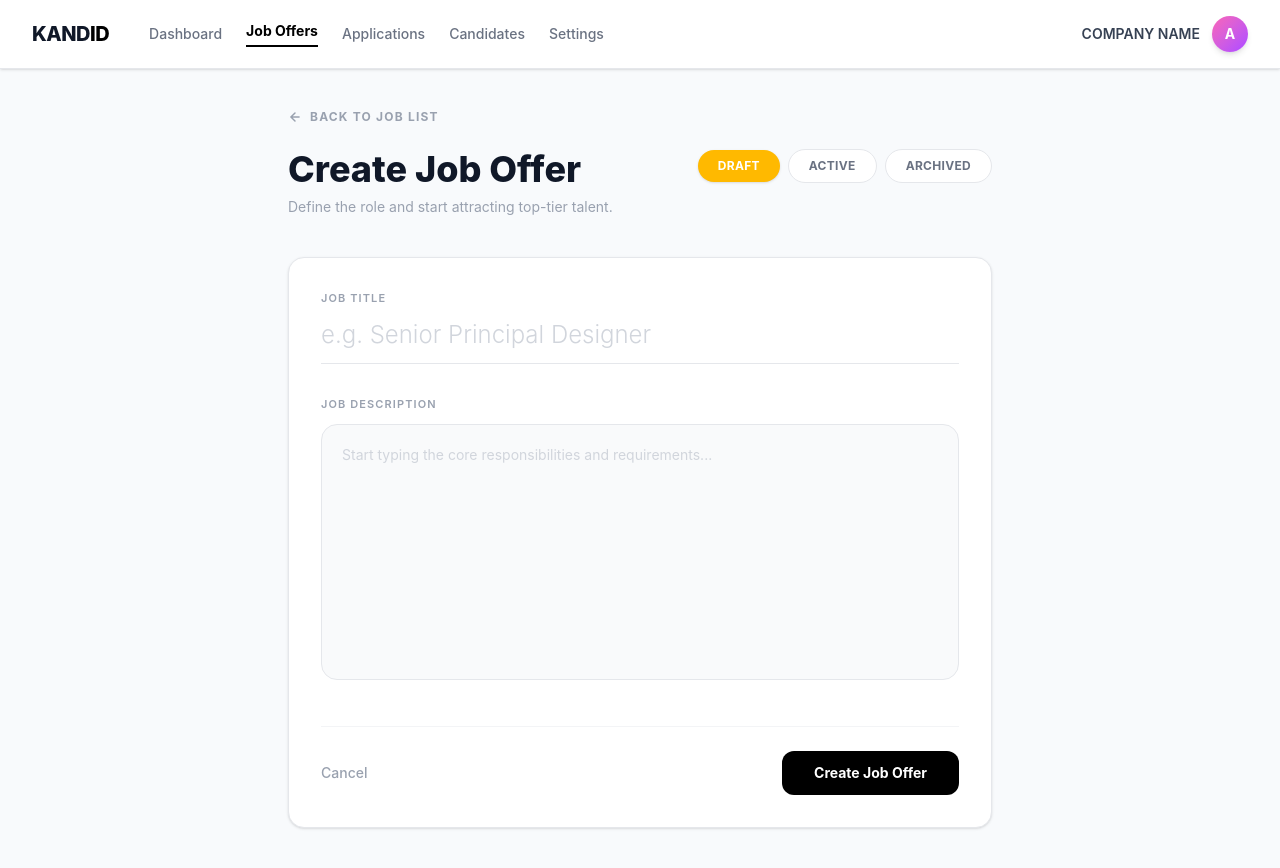
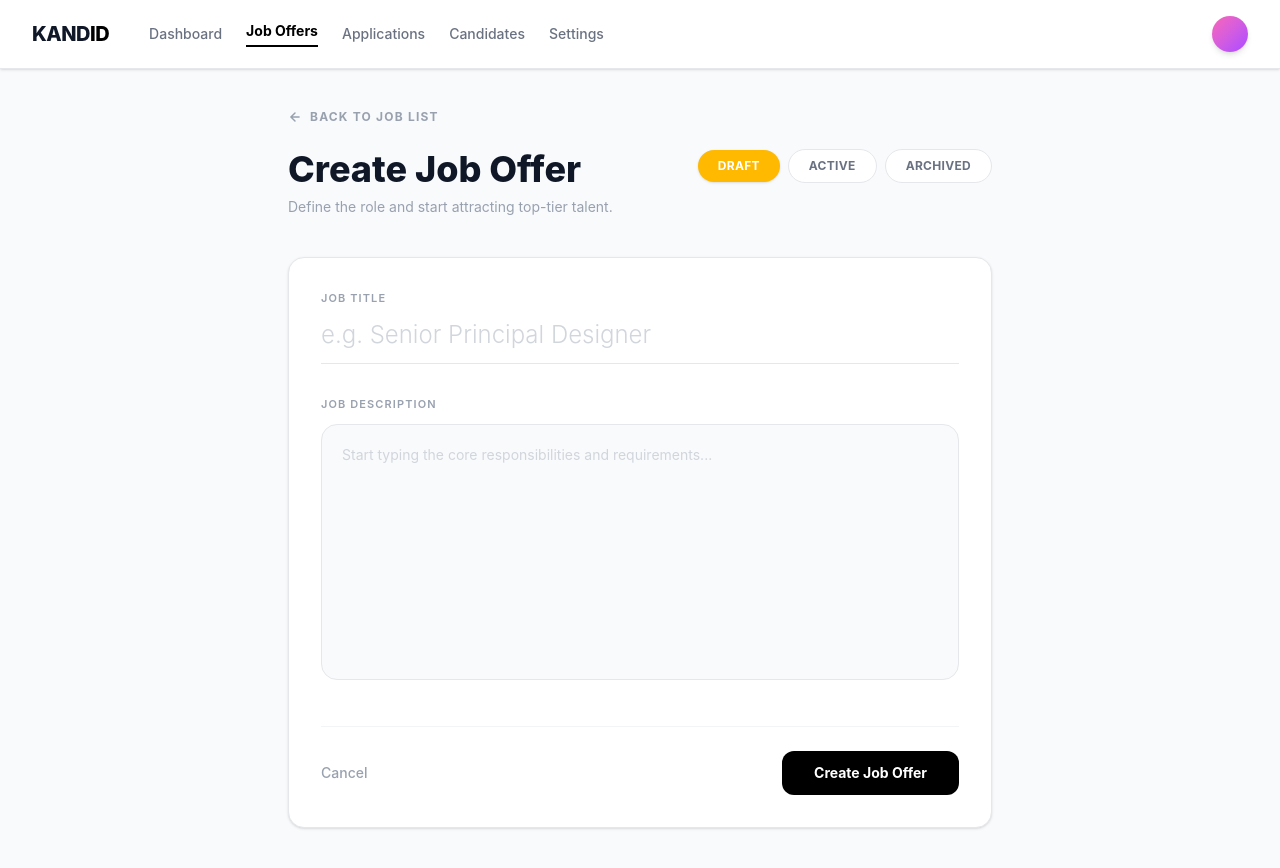
Before and after one commit to youssef-boudouar/KANDID, a React app in the folder frontend/: page /job-offers/create in a window 1280 px wide. Built offline with nearby package versions, Linux system fonts and the light colour scheme; no server answers; the HTML template or start-up script is replaced by a standard one.

Commit message:
fix: replace hardcoded navbar with dynamic user/company data

```diff
--- a/frontend/src/pages/CreateJob.jsx
+++ b/frontend/src/pages/CreateJob.jsx
@@ -1,4 +1,4 @@
-import { useState } from 'react';
+import { useState, useEffect } from 'react';
 import { useNavigate } from 'react-router-dom';
 import axios from 'axios';
 
@@ -8,6 +8,18 @@ function CreateJob() {
     const [description, setDescription] = useState('');
     const [status, setStatus] = useState('draft');
     const [error, setError] = useState('');
+    const [companyName, setCompanyName] = useState('');
+    const [userName, setUserName] = useState('');
+
+    useEffect(() => {
+        const token = localStorage.getItem('token');
+        axios.get('http://localhost:8000/api/user', {
+            headers: { Authorization: `Bearer ${token}` }
+        }).then(response => {
+            setUserName(response.data.name);
+            setCompanyName(response.data.company?.name || '');
+        });
+    }, []);
 
     const handleSubmit = () => {
     const token = localStorage.getItem('token');
@@ -44,9 +56,9 @@ function CreateJob() {
                         </div>
                     </div>
                     <div className="flex items-center gap-3">
-                        <span className="text-sm font-semibold text-gray-700">COMPANY NAME</span>
+                        <span className="text-sm font-semibold text-gray-700">{companyName}</span>
                         <div className="w-9 h-9 rounded-full bg-gradient-to-br from-pink-400 to-purple-500 flex items-center justify-center text-white text-sm font-bold shadow-md">
-                            A
+                            {userName.charAt(0).toUpperCase()}
                         </div>
                     </div>
                 </div>
--- a/frontend/src/pages/EditJob.jsx
+++ b/frontend/src/pages/EditJob.jsx
@@ -10,6 +10,8 @@ function EditJob() {
     const [status, setStatus] = useState('draft');
     const [error, setError] = useState('');
     const [loading, setLoading] = useState(true);
+    const [companyName, setCompanyName] = useState('');
+    const [userName, setUserName] = useState('');
 
     useEffect(() => {
         const token = localStorage.getItem('token');
@@ -23,6 +25,13 @@ function EditJob() {
         }).catch(() => {
             setError('Failed to load job offer');
             setLoading(false);
+        });
+
+        axios.get('http://localhost:8000/api/user', {
+            headers: { Authorization: `Bearer ${token}` }
+        }).then(response => {
+            setUserName(response.data.name);
+            setCompanyName(response.data.company?.name || '');
         });
     }, []);
 
@@ -68,9 +77,9 @@ function EditJob() {
                         </div>
                     </div>
                     <div className="flex items-center gap-3">
-                        <span className="text-sm font-semibold text-gray-700">COMPANY NAME</span>
+                        <span className="text-sm font-semibold text-gray-700">{companyName}</span>
                         <div className="w-9 h-9 rounded-full bg-gradient-to-br from-pink-400 to-purple-500 flex items-center justify-center text-white text-sm font-bold shadow-md">
-                            A
+                            {userName.charAt(0).toUpperCase()}
                         </div>
                     </div>
                 </div>
--- a/frontend/src/pages/JobDetails.jsx
+++ b/frontend/src/pages/JobDetails.jsx
@@ -8,6 +8,8 @@ function JobDetails() {
     const [job, setJob] = useState(null);
     const [error, setError] = useState('');
     const [loading, setLoading] = useState(true);
+    const [companyName, setCompanyName] = useState('');
+    const [userName, setUserName] = useState('');
 
     useEffect(() => {
         const token = localStorage.getItem('token');
@@ -19,6 +21,13 @@ function JobDetails() {
         }).catch(() => {
             setError('Failed to load job offer');
             setLoading(false);
+        });
+
+        axios.get('http://localhost:8000/api/user', {
+            headers: { Authorization: `Bearer ${token}` }
+        }).then(response => {
+            setUserName(response.data.name);
+            setCompanyName(response.data.company?.name || '');
         });
     }, []);
 
@@ -67,9 +76,9 @@ function JobDetails() {
                         </div>
                     </div>
                     <div className="flex items-center gap-3">
-                        <span className="text-sm font-semibold text-gray-700">COMPANY NAME</span>
+                        <span className="text-sm font-semibold text-gray-700">{companyName}</span>
                         <div className="w-9 h-9 rounded-full bg-gradient-to-br from-pink-400 to-purple-500 flex items-center justify-center text-white text-sm font-bold shadow-md">
-                            A
+                            {userName.charAt(0).toUpperCase()}
                         </div>
                     </div>
                 </div>
--- a/frontend/src/pages/JobOffers.jsx
+++ b/frontend/src/pages/JobOffers.jsx
@@ -7,6 +7,8 @@ function JobOffers() {
     const [jobs, setJobs] = useState([]);
     const [search, setSearch] = useState('');
     const [statusFilter, setStatusFilter] = useState('all');
+    const [companyName, setCompanyName] = useState('');
+    const [userName, setUserName] = useState('');
 
     useEffect(() => {
         const token = localStorage.getItem('token');
@@ -15,6 +17,13 @@ function JobOffers() {
             headers: { Authorization: `Bearer ${token}` }
         }).then(response => {
             setJobs(response.data);
+        });
+
+        axios.get('http://localhost:8000/api/user', {
+            headers: { Authorization: `Bearer ${token}` }
+        }).then(response => {
+            setUserName(response.data.name);
+            setCompanyName(response.data.company?.name || '');
         });
     }, []);
 
@@ -50,9 +59,9 @@ function JobOffers() {
                         </div>
                     </div>
                     <div className="flex items-center gap-3">
-                        <span className="text-sm font-semibold text-gray-700">COMPANY NAME</span>
+                        <span className="text-sm font-semibold text-gray-700">{companyName}</span>
                         <div className="w-9 h-9 rounded-full bg-gradient-to-br from-pink-400 to-purple-500 flex items-center justify-center text-white text-sm font-bold shadow-md">
-                            A
+                            {userName.charAt(0).toUpperCase()}
                         </div>
                     </div>
                 </div>
```
Also changed, not shown: 1 other file (tests, documents, lock files or other folders).
